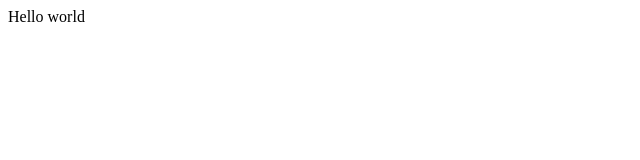
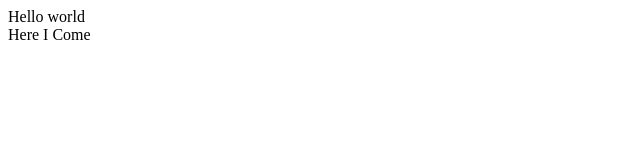
Before and after one commit to Jazaltron10/Git-VSC, a plain HTML site: page index.html in a window 1280 px wide. Shown: the full height of the page, 0-640 px from the left. Drawn offline with Linux system fonts and the light colour scheme.

Commit message:
Modified index.html

```diff
--- a/index.html
+++ b/index.html
@@ -2,16 +2,16 @@
 <html lang="en">
 
 <head>
-    <meta charset="UTF-8">
-    <meta http-equiv="X-UA-Compatible" content="IE=edge">
-    <meta name="viewport" content="width=device-width, initial-scale=1.0">
-    <title>Document</title>
+
 </head>
 
 <body>
     <div>
         Hello world
     </div>
+    <div>
+        Here I Come
+    </div>
 
 </body>
 
```
